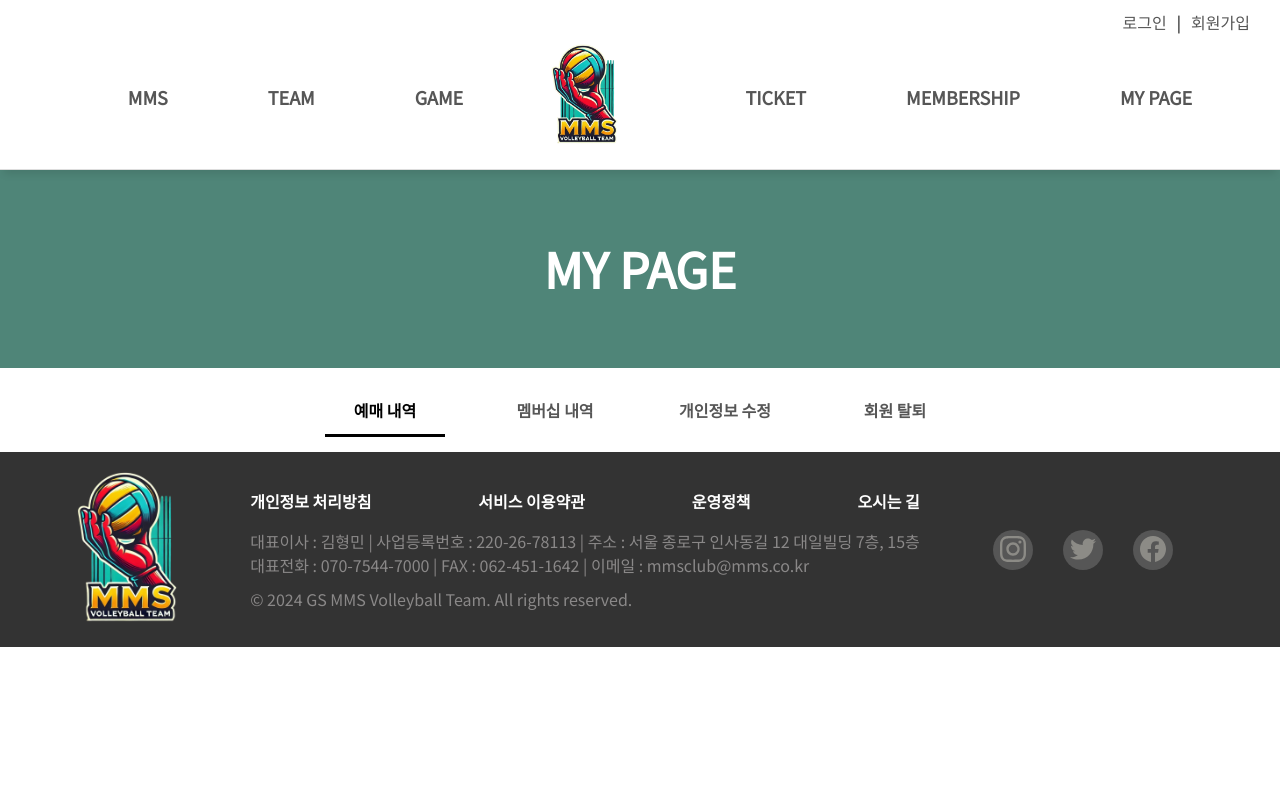
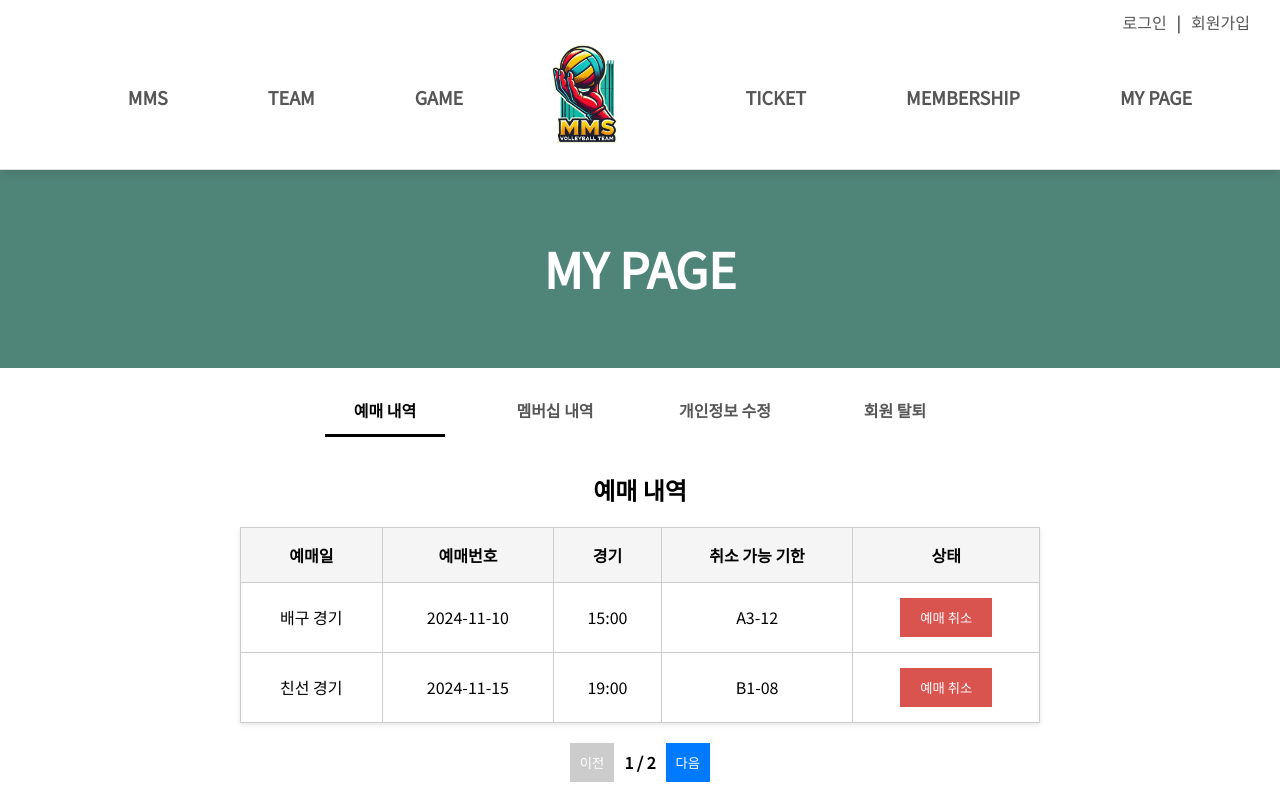
Before and after one commit to seonaaaaa/MMSValleyBall, a Vue app in the folder frontend/: page /mypage/reservations in a window 1280 px wide. Shown: the top 800 px of the page. Built offline with nearby package versions, Linux system fonts and the light colour scheme.

Commit message:
예매 내역 vue 기초 작업

```diff
--- a/frontend/src/components/mypage/ReservationsView.vue
+++ b/frontend/src/components/mypage/ReservationsView.vue
@@ -13,9 +13,37 @@
 
       <!-- 예매 내역 페이지 내용 -->
       <div class="reservations-view-content">
-
-
-
+        <h2>예매 내역</h2>
+        <div v-if="reservations.length === 0" class="no-reservations">
+          예매 내역이 없습니다.
+        </div>
+        <div v-else class="reservation-table-wrapper">
+          <table class="reservation-table">
+            <thead>
+              <tr>
+                <th>예매일</th>
+                <th>예매번호</th>
+                <th>경기</th>
+                <th>취소 가능 기한</th>
+                <th>상태</th>
+              </tr>
+            </thead>
+            <tbody>
+              <tr v-for="reservation in paginatedReservations" :key="reservation.id">
+                <td>{{ reservation.eventName }}</td>
+                <td>{{ reservation.date }}</td>
+                <td>{{ reservation.time }}</td>
+                <td>{{ reservation.seat }}</td>
+                <td><button @click="cancelReservation(reservation.id)" class="cancel-button">예매 취소</button></td>
+              </tr>
+            </tbody>
+          </table>
+          <div class="pagination-controls">
+            <button @click="prevPage" :disabled="currentPage === 1">이전</button>
+            <span>{{ currentPage }} / {{ totalPages }}</span>
+            <button @click="nextPage" :disabled="currentPage === totalPages">다음</button>
+          </div>
+        </div>
       </div>
     </div>
   </template>
@@ -30,8 +58,28 @@
     },
     data() {
       return {
-        activeMenu: this.$route.path // 현재 활성화된 경로
+        activeMenu: this.$route.path, // 현재 활성화된 경로
+        reservations: [
+          // 예시 데이터
+          { id: 1, eventName: '배구 경기', date: '2024-11-10', time: '15:00', seat: 'A3-12' },
+          { id: 2, eventName: '친선 경기', date: '2024-11-15', time: '19:00', seat: 'B1-08' },
+          { id: 3, eventName: '리그 경기', date: '2024-11-20', time: '18:00', seat: 'C2-05' },
+          { id: 4, eventName: '결승전', date: '2024-11-25', time: '20:00', seat: 'D4-10' },
+          // 추가 데이터
+        ],
+        currentPage: 1,
+        itemsPerPage: 2,
       };
+    },
+    computed: {
+      totalPages() {
+        return Math.ceil(this.reservations.length / this.itemsPerPage);
+      },
+      paginatedReservations() {
+        const start = (this.currentPage - 1) * this.itemsPerPage;
+        const end = start + this.itemsPerPage;
+        return this.reservations.slice(start, end);
+      },
     },
     watch: {
       // 경로가 변경될 때마다 activeMenu를 업데이트
@@ -43,7 +91,25 @@
       navigateTo(route) {
         this.$router.push(route);
         this.activeMenu = route; // 메뉴를 클릭할 때 활성화된 메뉴 업데이트
-      }
+      },
+      cancelReservation(id) {
+        // 예매 취소 로직
+        this.reservations = this.reservations.filter(reservation => reservation.id !== id);
+        alert('예매가 취소되었습니다.');
+        if (this.currentPage > this.totalPages) {
+          this.currentPage = this.totalPages;
+        }
+      },
+      nextPage() {
+        if (this.currentPage < this.totalPages) {
+          this.currentPage++;
+        }
+      },
+      prevPage() {
+        if (this.currentPage > 1) {
+          this.currentPage--;
+        }
+      },
     }
   }
   </script>
@@ -97,5 +163,76 @@
   }
 
   /* 예매 내역 */
+  .no-reservations {
+    font-size: 18px;
+    color: #999;
+  }
 
+  .reservation-table-wrapper {
+    display: flex;
+    flex-direction: column;
+    justify-content: center;
+    align-items: center;
+    margin-top: 20px;
+  }
+
+  .reservation-table {
+    width: 80%;
+    max-width: 800px;
+    border-collapse: collapse;
+    box-shadow: 0 2px 5px rgba(0, 0, 0, 0.1);
+    margin: 0 auto;
+  }
+
+  .reservation-table th, .reservation-table td {
+    border: 1px solid #ccc;
+    padding: 15px;
+    text-align: center;
+  }
+
+  .reservation-table th {
+    background-color: #f5f5f5;
+    font-weight: bold;
+  }
+
+  .cancel-button {
+    background-color: #d9534f;
+    color: white;
+    border: none;
+    padding: 10px 20px;
+    cursor: pointer;
+    transition: background-color 0.3s ease;
+  }
+
+  .cancel-button:hover {
+    background-color: #c9302c;
+  }
+
+  .pagination-controls {
+    display: flex;
+    justify-content: center;
+    align-items: center;
+    gap: 10px;
+    margin-top: 20px;
+    margin-bottom: 20px;
+  }
+
+  .pagination-controls button {
+    background-color: #007bff;
+    color: white;
+    border: none;
+    padding: 10px;
+    cursor: pointer;
+    transition: background-color 0.3s ease;
+  }
+
+  .pagination-controls button:disabled {
+    background-color: #ccc;
+    cursor: not-allowed;
+  }
+
+  .pagination-controls span {
+    font-size: 16px;
+    font-weight: bold;
+  }
   </style>
```
